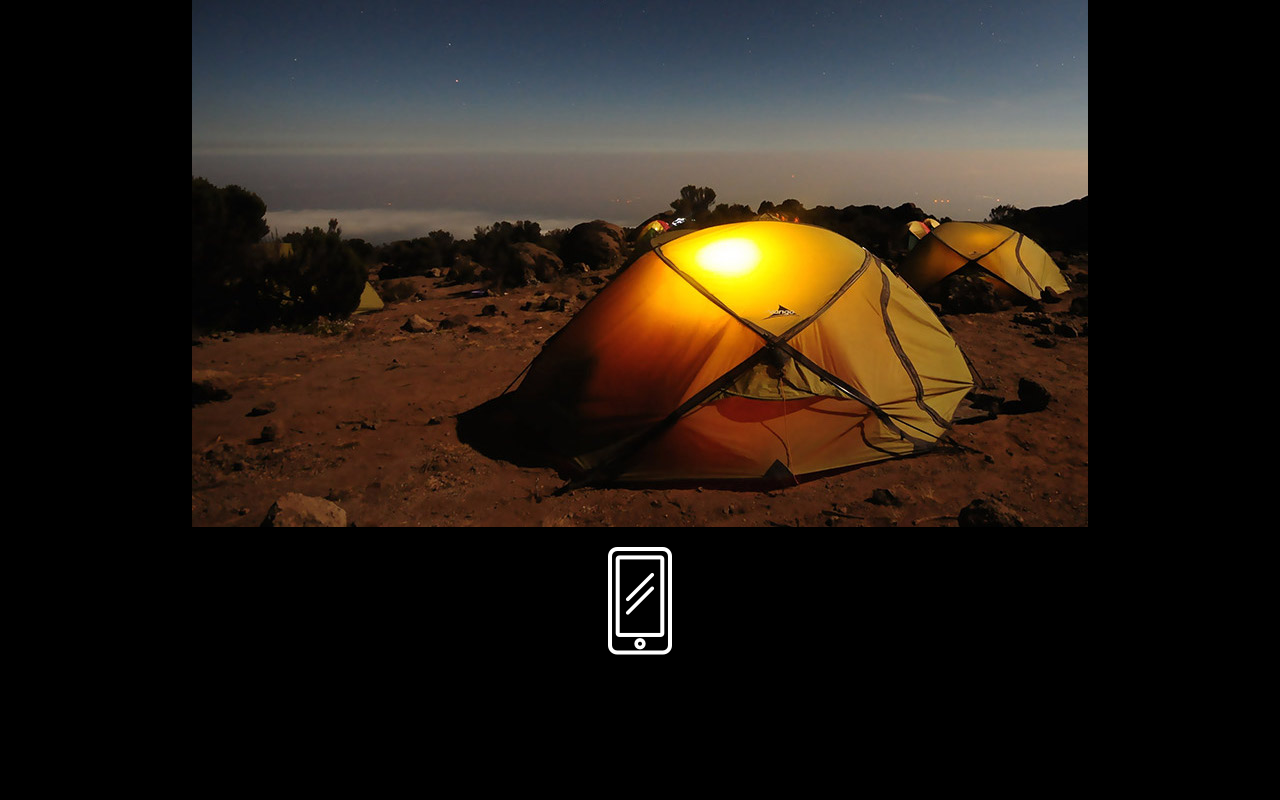
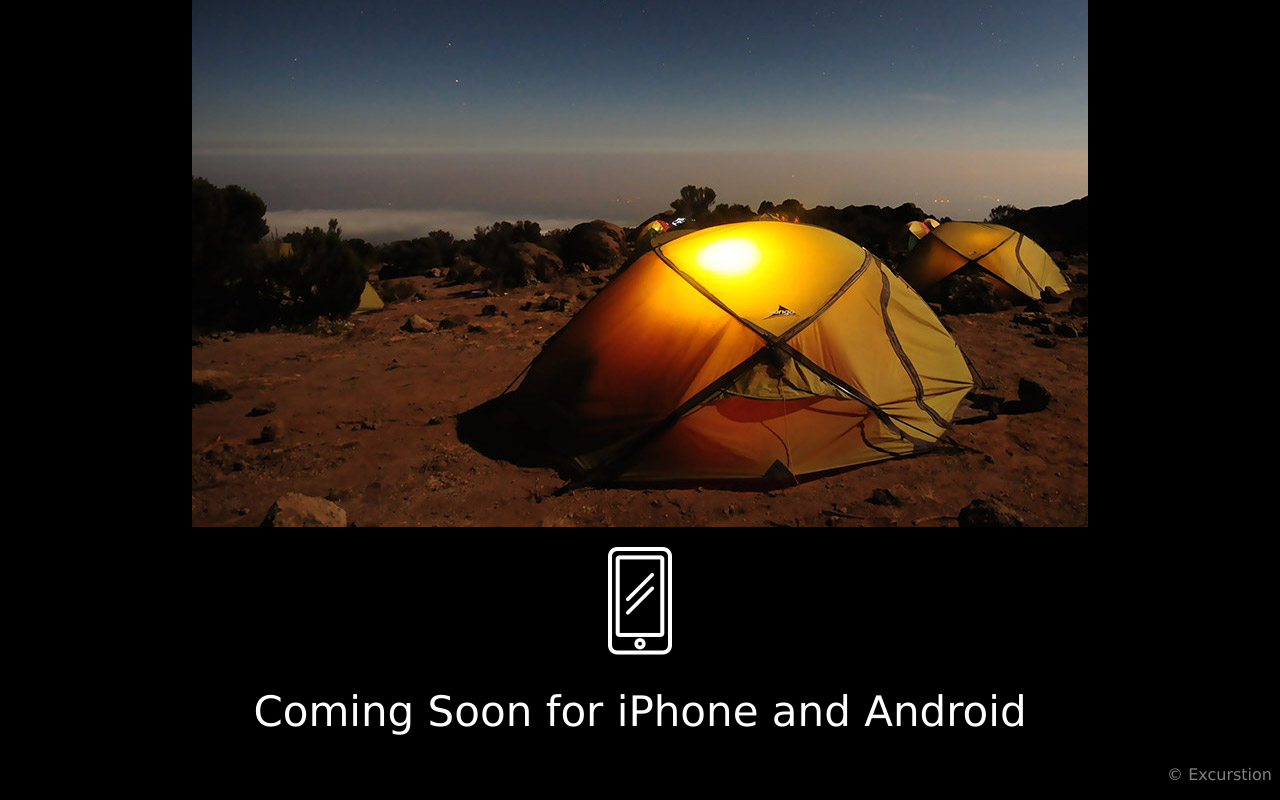
Before and after one commit to bilodeaubruce/excursion, a plain HTML site: page index.html in a window 1280 px wide. Shown: the part 464-1264 px from the top of the page. Before the commit the page ends 1139 px from the top, so only its background shows below. Drawn offline with Linux system fonts and the light colour scheme.

Commit message:
footer loaded

```diff
--- a/index.html
+++ b/index.html
@@ -27,6 +27,12 @@
     <p>
         <img src="./resources/images/phone.png" />
     </p>
+    <p>
+    <h1 class="h1bold">Coming Soon for iPhone and Android</h1>
+        </p>
+        <p class="footer">
+            &copy; Excurstion
+        </p>
 </body>
 
 </html>
--- a/resources/css/style.css
+++ b/resources/css/style.css
@@ -22,3 +22,7 @@ a.aquamarine{
   color: aquamarine;
   font-size: 16px;
 }
+.footer {
+  text-align: right;
+  color: gray;
+}
```
